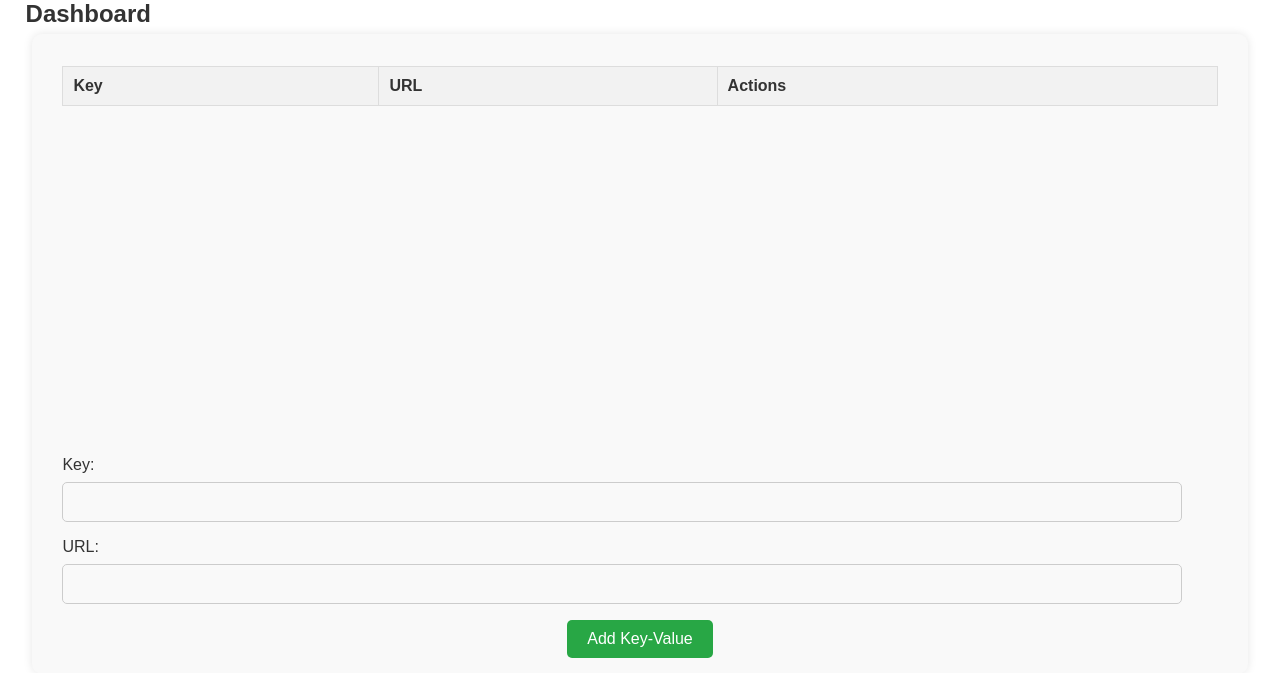
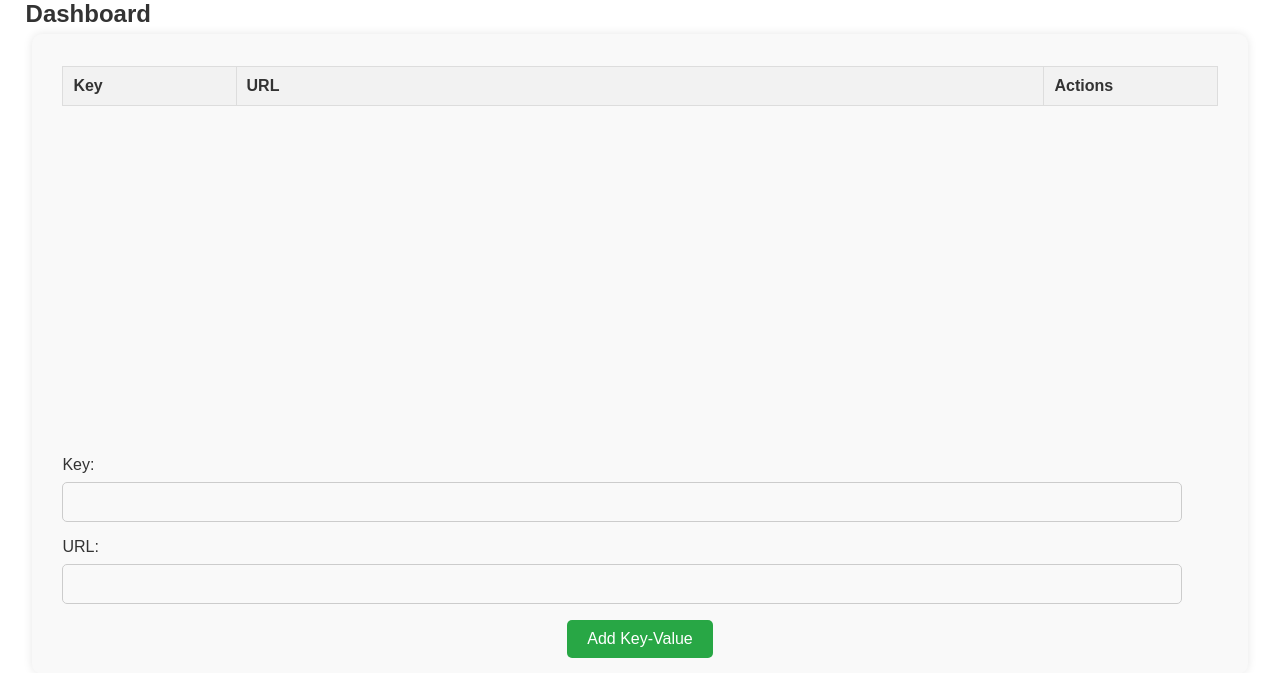
Before and after one commit to akhileshSRE/NavEase-app, a Flask app: page /dashboard in a window 1280 px wide. Shown: the part 86-759 px from the top of the page. Run offline with Flask 2, Linux system fonts and the light colour scheme; the visitor is signed in with stand-in values (Sample User, id 1); data comes from the database, SQL or seed files in the repository; data that the repository does not hold is empty; some libraries are stand-ins or nearby versions.

Commit message:
adjusted each column width

```diff
--- a/static/css/dashboard.css
+++ b/static/css/dashboard.css
@@ -162,6 +162,18 @@ header h1 {
     font-weight: bold;
 }
 
+.dashboard-table th:nth-child(1), .dashboard-table td:nth-child(1) {
+    width: 15%;
+}
+
+.dashboard-table th:nth-child(2), .dashboard-table td:nth-child(2) {
+    width: 70%;
+}
+
+.dashboard-table th:nth-child(3), .dashboard-table td:nth-child(3) {
+    width: 15%;
+}
+
 .dashboard-table tr:nth-child(even) {
     background: #f9f9f9;
 }
```
